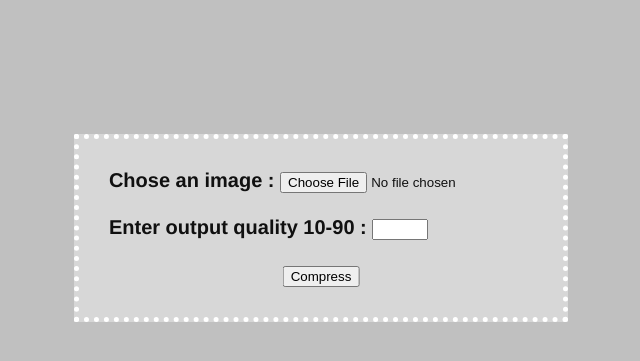
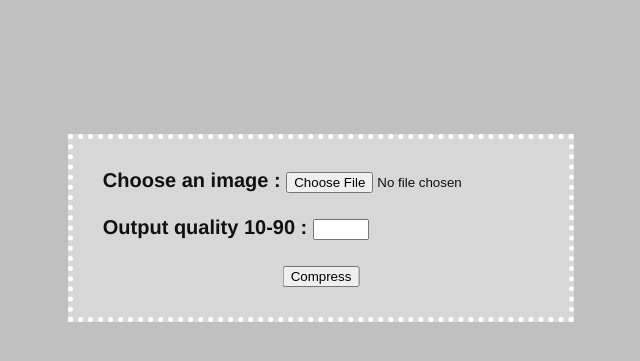
Before and after one commit to Sumitkr2957/tiny-img, a PHP site: page / in a window 1280 px wide. Shown: the top 361 px of the page, without its empty margins (319-959 px from the left). Run offline with PHP 8.4, Linux system fonts and the light colour scheme.

Commit message:
Update index.php
Fixed typo

```diff
--- a/index.php
+++ b/index.php
@@ -38,9 +38,9 @@
 </head>
 <body>
     <form method="post" enctype="multipart/form-data">
-        <label for="img-field">Chose an image : </label>
+        <label for="img-field">Choose an image : </label>
         <input type="file" accept="image/jpeg" name="img-field" id="img-field" required><br><br>
-        <label for="quality">Enter output quality 10-90 : </label>
+        <label for="quality">Output quality 10-90 : </label>
         <input type="number" name="quality" id="quality" min="10" max="90" required><br><br>
         <input type="submit" name="submit" value="Compress"><br>
     </form><br><br>
```
